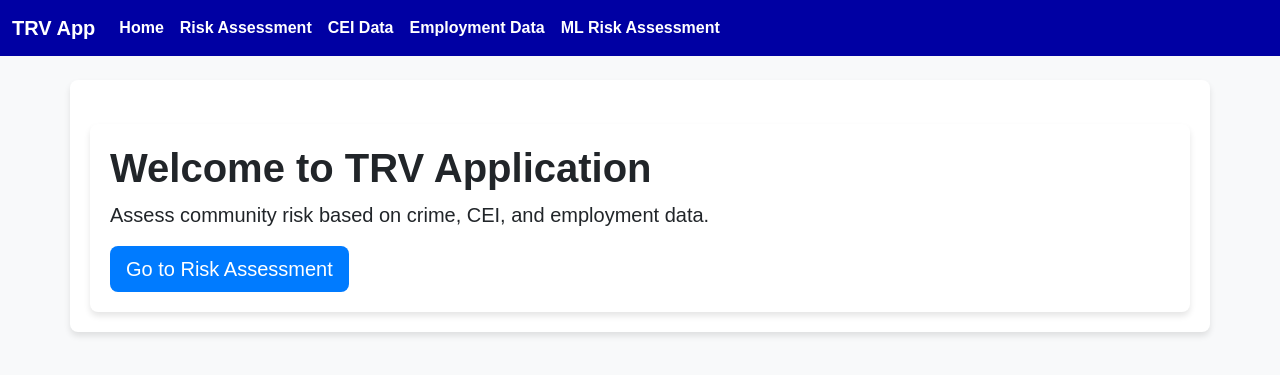
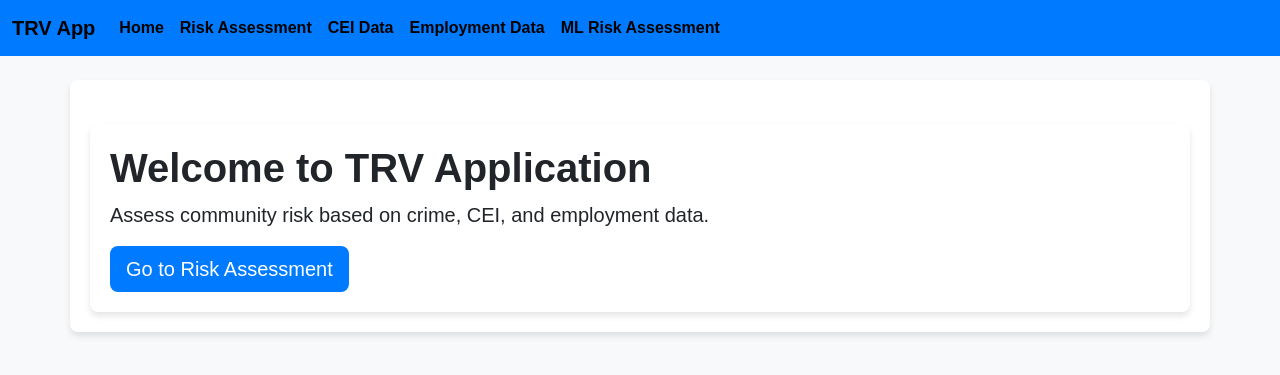
Before and after one commit to hcart15/TRV_WebApp_Deploy, a Flask app: page / in a window 1280 px wide. Shown: the top 375 px of the page. Run offline with Flask 3, Linux system fonts and the light colour scheme; parts of the project's set-up code (start-up, migrations or seed data) failed here and were passed over; some libraries are stand-ins or nearby versions.

Commit message:
Update style.css

```diff
--- a/static/css/style.css
+++ b/static/css/style.css
@@ -8,14 +8,14 @@ body {
 
 /* Navbar Styling */
 .navbar {
-    background-color: #0000A3 !important; /* Blue navbar */
+    background-color: #007bff !important; /* Blue navbar */
 }
 .navbar-brand, .nav-link {
-    color: #ffffff !important;
+    color: #000000 !important;
     font-weight: bold;
 }
 .nav-link:hover {
-    color: #ffffff !important; /* Gold hover effect */
+    color: #000000 !important; /* Gold hover effect */
 }
 
 /* Tab Bar Styling */
@@ -23,7 +23,7 @@ body {
     border-bottom: 2px solid #003366;
 }
 .nav-tabs .nav-link {
-    color: #ffffff;
+    color: #000000;
     font-weight: bold;
 }
 .nav-tabs .nav-link.active {
@@ -32,7 +32,7 @@ body {
     border-color: #003366;
 }
 .nav-tabs .nav-link:hover {
-    color: #ffffff;
+    color: #000000;
 }
 
 /* Container */
```
